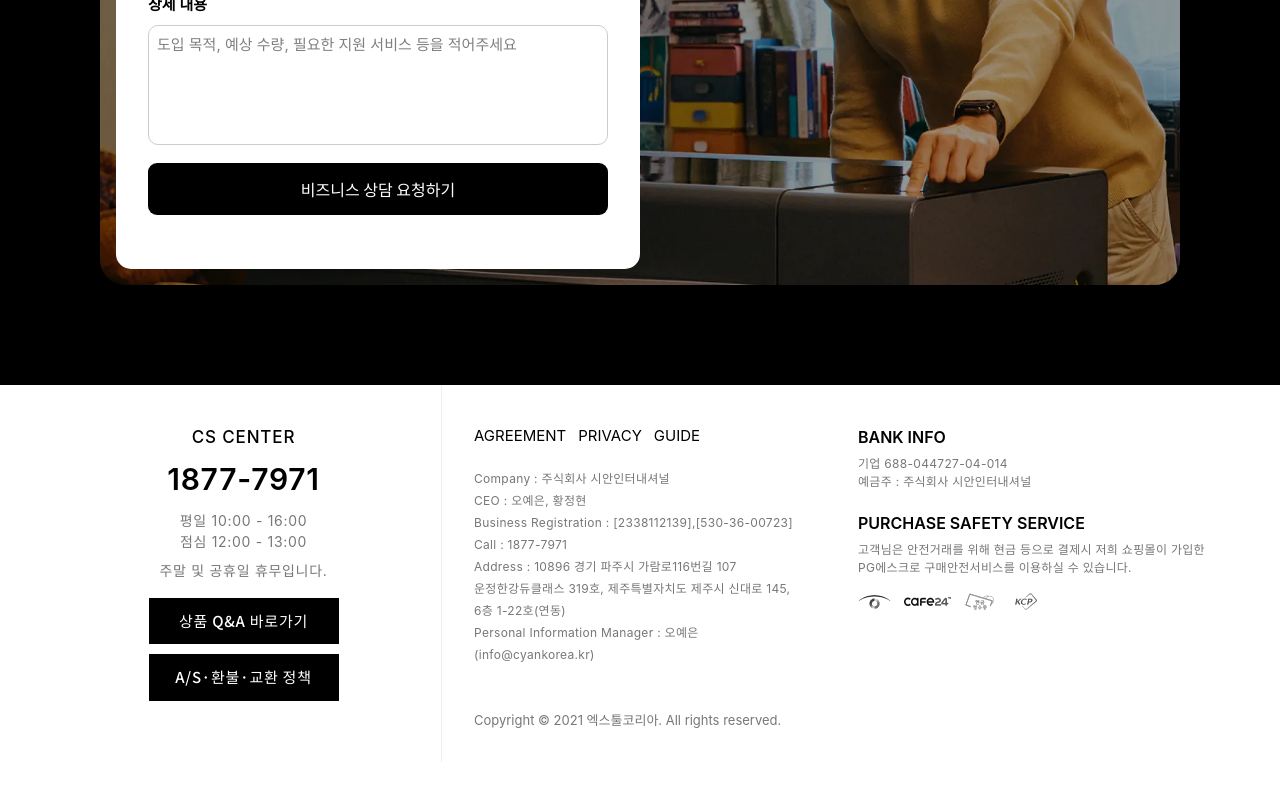
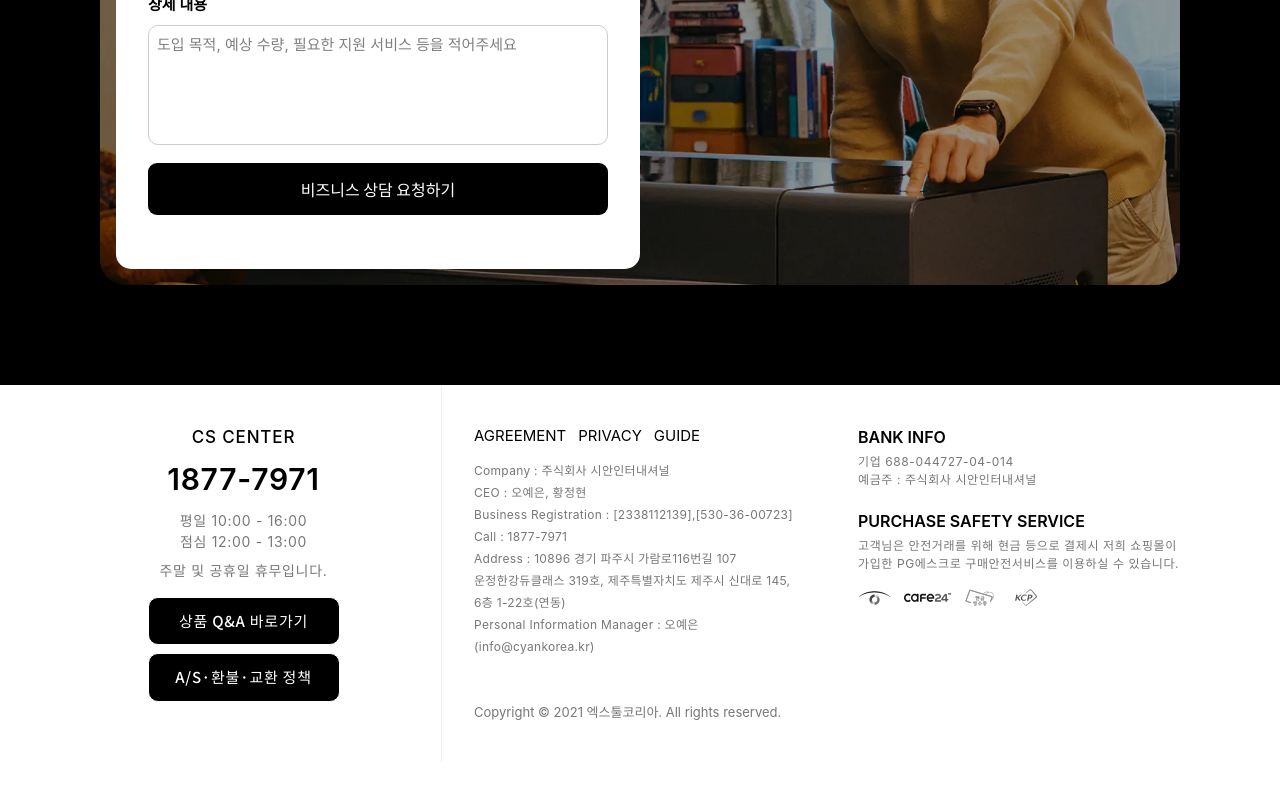
Before and after one commit to kangdaelyeol/xtool, a React (Vite) app: page / in a window 1280 px wide. Shown: the part 5784-6584 px from the top of the page. Built offline with nearby package versions, Linux system fonts and the light colour scheme; no server answers; a web font is replaced by a local one.

Commit message:
UI: change footer design
너무 구려서 조금 변경

```diff
--- a/src/components/footer-mobile.tsx
+++ b/src/components/footer-mobile.tsx
@@ -4,7 +4,7 @@ export const FooterMobile = () => {
     return (
         <div className="md:hidden max-md:block pb-5 w-full overflow-hidden flex flex-col *:break-keep *:select-none">
             <div className="mx-auto flex">
-                <div className="flex flex-col items-center border-r border-r-[#eeeeee] pt-10 w-[50%]">
+                <div className="flex flex-col items-center border-r border-r-[#eeeeee] py-5 w-[50%]">
                     <div className="text-[13px] font-medium tracking-wider">
                         CS CENTER
                     </div>
@@ -22,24 +22,24 @@ export const FooterMobile = () => {
                     </div>
                     <div
                         className={cn(
-                            'border bg-black cursor-pointer text-white w-37 text-center py-2 text-[13px] font-medium font-notokr tracking-wider mt-4 transition',
-                            'hover:bg-white hover:text-black ',
+                            'border bg-black rounded-[10px] cursor-pointer text-white w-37 text-center py-2 text-[13px] font-medium font-notokr tracking-wider mt-2',
+                            'hover:bg-gray-700',
                         )}
                     >
                         상품 Q&A 바로가기
                     </div>
                     <div
                         className={cn(
-                            'border bg-black cursor-pointer text-white w-37 text-center py-2 text-[13px] font-medium font-notokr tracking-wider mt-2 transition',
-                            'hover:bg-white hover:text-black ',
+                            'border bg-black rounded-[10px] cursor-pointer text-white w-37 text-center py-2 text-[13px] font-medium font-notokr tracking-wider mt-2',
+                            'hover:bg-gray-700',
                         )}
                     >
                         A/S·환불·교환 정책
                     </div>
                 </div>
-                <div className="flex flex-col pt-10 px-5 items-center w-[50%] *:text-center">
+                <div className="flex flex-col pt-8 px-5 items-center w-[50%] *:text-center">
                     <div className="font-semibold text-[14px]">BANK INFO</div>
-                    <div className="mt-2 text-[11px] tracking-wide text-font-gray-deep">
+                    <div className="mt-1 text-[11px] tracking-wider text-font-gray-deep">
                         기업 688-044727-04-014
                         <br />
                         예금주 : 주식회사 시안인터내셔널
@@ -47,7 +47,7 @@ export const FooterMobile = () => {
                     <div className="font-semibold mt-3 text-[13px]">
                         PURCHASE SAFETY SERVICE
                     </div>
-                    <div className="mt-2 text-[11px] tracking-wide text-font-gray-deep">
+                    <div className="mt-1 text-[11px] tracking-wider text-font-gray-deep">
                         고객님은 안전거래를 위해 현금 등으로 결제시 저희
                         쇼핑몰이 가입한 PG에스크로 구매안전서비스를 이용하실 수
                         있습니다.
@@ -60,7 +60,7 @@ export const FooterMobile = () => {
                     </div>
                 </div>
             </div>
-            <div className="flex flex-col px-5 pt-10">
+            <div className="flex flex-col px-5 pt-10 border-t border-t-border-gray">
                 <div
                     className={cn(
                         'flex gap-3 *:text-[14px] *:transition *:cursor-pointer',
@@ -71,7 +71,7 @@ export const FooterMobile = () => {
                     <div>PRIVACY</div>
                     <div>GUIDE</div>
                 </div>
-                <div className="mt-3 text-font-gray-deep leading-5.5 text-[12px]">
+                <div className="mt-3 text-font-gray-deep leading-5.5 text-[12px] tracking-wide">
                     Company : 주식회사 시안인터내셔널 CEO : 오예은, 황정현
                     <br />
                     Business Registration : [2338112139],[530-36-00723]
--- a/src/components/footer-pc.tsx
+++ b/src/components/footer-pc.tsx
@@ -1,6 +1,12 @@
 import { cn } from '@/utils'
 
 export const FooterPc = () => {
+    const handleQnAClick = () => {
+        window.open(
+            'https://www.xtool.co.kr/board/product/list.html?board_no=6',
+            '_blank',
+        )
+    }
     return (
         <div className="pb-20 w-full overflow-hidden md:block max-md:hidden">
             <div className="w-full max-w-300 mx-auto flex justify-center *:break-keep">
@@ -21,17 +27,18 @@ export const FooterPc = () => {
                         주말 및 공휴일 휴무입니다.
                     </div>
                     <div
+                        onClick={handleQnAClick}
                         className={cn(
-                            'border bg-black cursor-pointer text-white w-48 text-center py-3 text-[15px] font-medium font-notokr tracking-wider mt-4 transition',
-                            'hover:bg-white hover:text-black ',
+                            'border bg-black cursor-pointer text-white w-48 text-center py-3 text-[15px] font-medium font-notokr tracking-wider mt-4 rounded-[10px]',
+                            'hover:bg-gray-700',
                         )}
                     >
                         상품 Q&A 바로가기
                     </div>
                     <div
                         className={cn(
-                            'border bg-black cursor-pointer text-white w-48 text-center py-3 text-[15px] font-medium font-notokr tracking-wider mt-2 transition',
-                            'hover:bg-white hover:text-black ',
+                            'border bg-black cursor-pointer text-white w-48 text-center py-3 text-[15px] font-medium font-notokr tracking-wider mt-2 rounded-[10px]',
+                            'hover:bg-gray-700',
                         )}
                     >
                         A/S·환불·교환 정책
@@ -48,7 +55,7 @@ export const FooterPc = () => {
                         <div>PRIVACY</div>
                         <div>GUIDE</div>
                     </div>
-                    <div className="mt-5 text-font-gray-deep leading-5.5 tracking-wide text-[12px]">
+                    <div className="mt-3 text-font-gray-deep leading-5.5 tracking-wide text-[12px]">
                         Company : 주식회사 시안인터내셔널 <br />
                         CEO : 오예은, 황정현
                         <br />
@@ -68,7 +75,7 @@ export const FooterPc = () => {
                 </div>
                 <div className="flex flex-col pt-10 w-[33%] px-5">
                     <div className="font-semibold">BANK INFO</div>
-                    <div className="mt-1.5 text-[12px] tracking-wide text-font-gray-deep">
+                    <div className="mt-1 text-[12px] tracking-wider text-font-gray-deep">
                         기업 688-044727-04-014
                         <br />
                         예금주 : 주식회사 시안인터내셔널
@@ -76,7 +83,7 @@ export const FooterPc = () => {
                     <div className="font-semibold mt-5">
                         PURCHASE SAFETY SERVICE
                     </div>
-                    <div className="mt-1.5 text-[12px] tracking-wide text-font-gray-deep">
+                    <div className="mt-1 text-[12px] tracking-wider text-font-gray-deep">
                         고객님은 안전거래를 위해 현금 등으로 결제시 저희
                         쇼핑몰이 가입한 PG에스크로 구매안전서비스를 이용하실 수
                         있습니다.
--- /dev/null
+++ b/src/controller/index.ts
@@ -0,0 +1 @@
+export * from './use-footer'
--- /dev/null
+++ b/src/controller/use-footer.ts
@@ -0,0 +1 @@
+export const useFooter = () => {}
```
